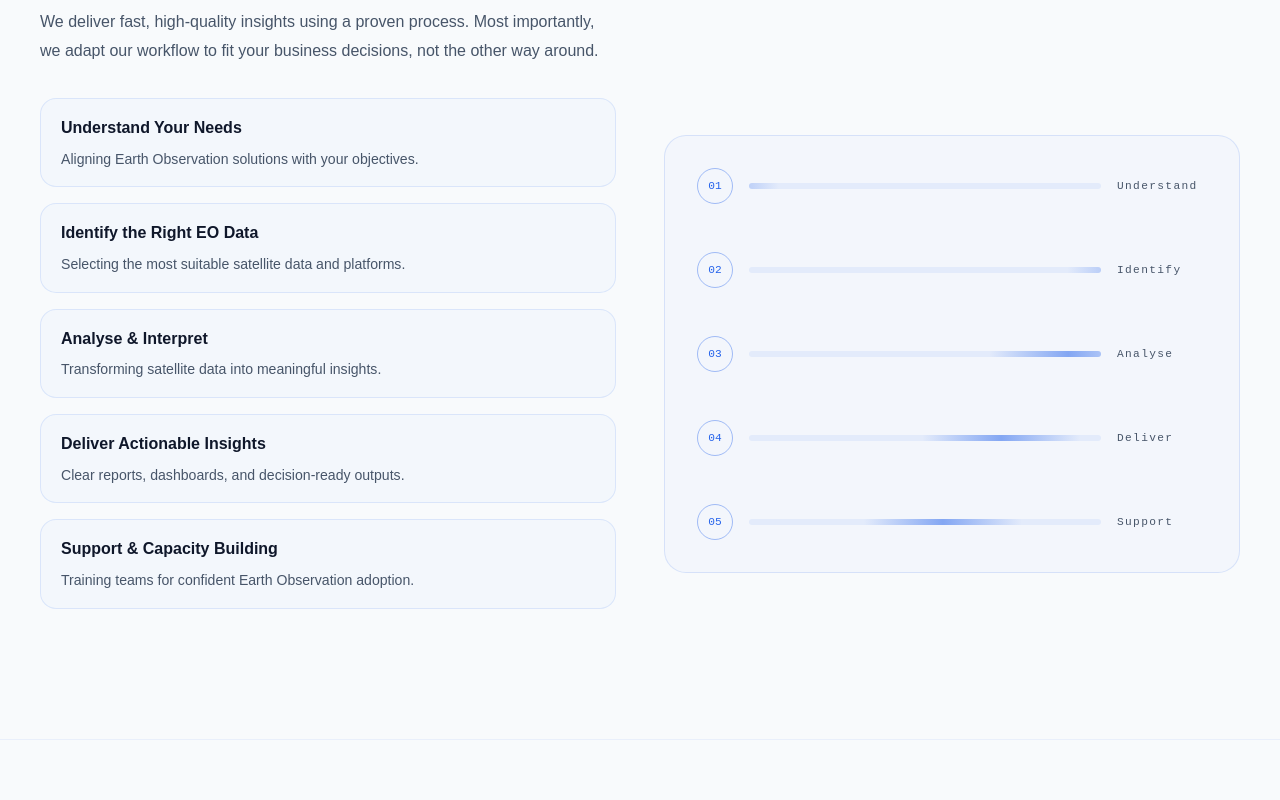
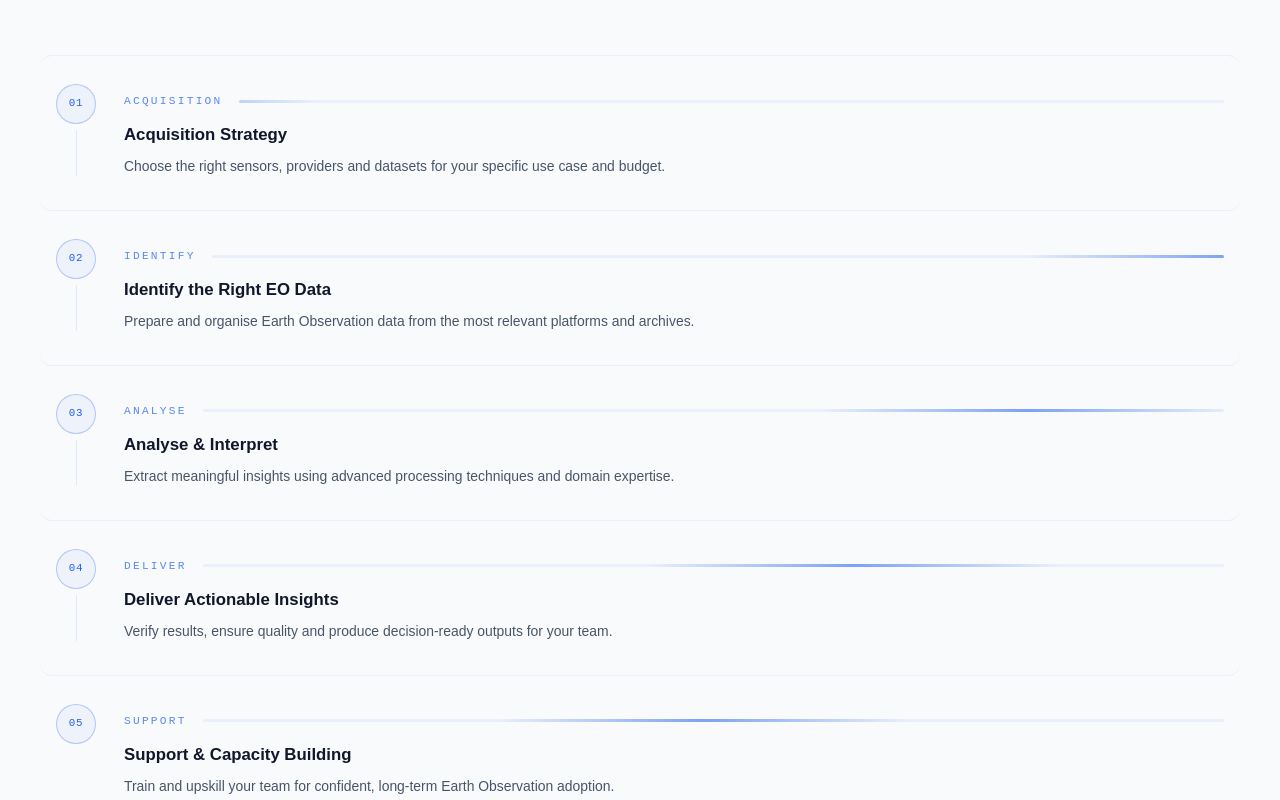
Before and after one commit to synced7x7/graphyma, a React (Vite) app in the folder client/: page /services/remote-sensing in a window 1280 px wide. Shown: the part 980-1780 px from the top of the page. Built offline with nearby package versions, Linux system fonts and the light colour scheme.

Commit message:
RS pipeline combined with pipeline card

```diff
--- a/client/src/pages/RemoteSensing.jsx
+++ b/client/src/pages/RemoteSensing.jsx
@@ -11,26 +11,36 @@ const page = {
 
 const CAPABILITIES = [
   {
-    title: 'Understand Your Needs',
-    detail: 'Aligning Earth Observation solutions with your objectives.',
+    step: 'Acquisition',
+    title: 'Acquisition Strategy',
+    detail: 'Choose the right sensors, providers and datasets for your specific use case and budget.',
+    duration: 2.8,
   },
   {
+    step: 'Identify',
     title: 'Identify the Right EO Data',
-    detail: 'Selecting the most suitable satellite data and platforms.',
+    detail: 'Prepare and organise Earth Observation data from the most relevant platforms and archives.',
+    duration: 3.05,
   },
   {
+    step: 'Analyse',
     title: 'Analyse & Interpret',
-    detail: 'Transforming satellite data into meaningful insights.',
+    detail: 'Extract meaningful insights using advanced processing techniques and domain expertise.',
+    duration: 3.3,
   },
   {
+    step: 'Deliver',
     title: 'Deliver Actionable Insights',
-    detail: 'Clear reports, dashboards, and decision-ready outputs.',
+    detail: 'Verify results, ensure quality and produce decision-ready outputs for your team.',
+    duration: 3.55,
   },
   {
+    step: 'Support',
     title: 'Support & Capacity Building',
-    detail: 'Training teams for confident Earth Observation adoption.',
+    detail: 'Train and upskill your team for confident, long-term Earth Observation adoption.',
+    duration: 3.8,
   },
-];
+]
 
 function SatelliteGraphic() {
   return (
@@ -234,7 +244,7 @@ export default function RemoteSensing() {
 
       <section className="section rs-section">
         <div className="container">
-          <div className="heritage-grid rs-section-grid">
+          <div className="rs-pipeline-header">
             <div>
               <motion.span
                 className="section-label"
@@ -255,61 +265,50 @@ export default function RemoteSensing() {
                 An intelligence pipeline
                 <span className="gradient-text rs-section-title-break">built for clarity</span>
               </motion.h2>
+            </div>
             <motion.p
               initial={{ opacity: 0, y: 22 }}
               whileInView={{ opacity: 1, y: 0 }}
               viewport={{ once: true, amount: 0.6 }}
               transition={{ duration: 0.65, delay: 0.12 }}
-                className="rs-section-copy"
+              className="rs-pipeline-copy"
             >
-                We deliver fast, high-quality insights using a proven process. Most importantly, we adapt our workflow to fit your business decisions, not the other way around.
+              We deliver fast, high-quality insights using a proven process — adapted to fit your decisions, not the other way around.
             </motion.p>
-              <motion.div
-                initial={{ opacity: 0, y: 18 }}
-                whileInView={{ opacity: 1, y: 0 }}
-                viewport={{ once: true, amount: 0.6 }}
-                transition={{ duration: 0.6, delay: 0.2 }}
-                className="rs-capability-list"
-              >
-                {CAPABILITIES.map((item) => (
+          </div>
+
+          <div className="rs-pipeline-list">
+            {CAPABILITIES.map((item, i) => (
               <motion.div
                 key={item.title}
-                    whileHover={{ y: -4 }}
-                    transition={{ duration: 0.3 }}
-                    className="rs-capability-card"
+                initial={{ opacity: 0, y: 24 }}
+                whileInView={{ opacity: 1, y: 0 }}
+                viewport={{ once: true, margin: '-40px' }}
+                transition={{ delay: i * 0.09, duration: 0.65 }}
+                whileHover={{ y: -3 }}
+                className="rs-pipeline-card"
               >
-                    <div className="rs-capability-title">{item.title}</div>
-                    <div className="rs-capability-detail">{item.detail}</div>
+                <div className="rs-pipeline-left">
+                  <div className="rs-pipeline-number">{String(i + 1).padStart(2, '0')}</div>
+                  <div className="rs-pipeline-connector" />
+                </div>
+
+                <div className="rs-pipeline-body">
+                  <div className="rs-pipeline-top">
+                    <div className="rs-pipeline-step">{item.step}</div>
+                    <div className="rs-pipeline-bar">
+                      <motion.div
+                        animate={{ x: ['-110%', '230%'] }}
+                        transition={{ duration: item.duration, repeat: Infinity, ease: 'linear' }}
+                        className="rs-pipeline-sweep"
+                      />
+                    </div>
+                  </div>
+                  <div className="rs-pipeline-title">{item.title}</div>
+                  <div className="rs-pipeline-detail">{item.detail}</div>
+                </div>
               </motion.div>
             ))}
-              </motion.div>
-            </div>
-
-            <motion.div
-              initial={{ opacity: 0, x: 30 }}
-              whileInView={{ opacity: 1, x: 0 }}
-              viewport={{ once: true }}
-              transition={{ duration: 0.8 }}
-              className="rs-orbit-wrap rs-stage-align"
-            >
-              <div className="rs-stage-card">
-                <div className="rs-stage-list">
-                  {['Understand', 'Identify', 'Analyse', 'Deliver', 'Support'].map((step, i) => (
-                    <div key={step} className="rs-stage-row">
-                      <div className="rs-stage-number">{String(i + 1).padStart(2, '0')}</div>
-                      <div className="rs-stage-bar">
-                        <motion.div
-                          animate={{ x: ['-110%', '230%'] }}
-                          transition={{ duration: 2.8 + i * 0.25, repeat: Infinity, ease: 'linear' }}
-                          className="rs-stage-sweep"
-                        />
-                      </div>
-                      <div className="rs-stage-label">{step}</div>
-                    </div>
-                  ))}
-                </div>
-              </div>
-            </motion.div>
           </div>
         </div>
       </section>
--- a/client/src/pages/styles/RemoteSensing.css
+++ b/client/src/pages/styles/RemoteSensing.css
@@ -313,3 +313,145 @@
   align-self: end;
   padding-bottom: 2.2rem;
 }
+
+
+.rs-pipeline-header {
+  display: grid;
+  grid-template-columns: 1fr 1fr;
+  gap: 3rem;
+  align-items: end;
+  margin-bottom: 3rem;
+}
+
+.rs-pipeline-copy {
+  color: var(--text-2);
+  line-height: 1.85;
+  font-size: 0.95rem;
+  padding-bottom: 0.25rem;
+}
+
+.rs-pipeline-list {
+  display: grid;
+  gap: 0;
+}
+
+.rs-pipeline-card {
+  display: flex;
+  gap: 1.75rem;
+  padding: 1.75rem 0;
+  border-bottom: 1px solid rgba(var(--accent-rgb), 0.07);
+  cursor: default;
+  transition: background 0.3s;
+  border-radius: 12px;
+  padding-left: 1rem;
+  padding-right: 1rem;
+}
+
+.rs-pipeline-card:first-child {
+  border-top: 1px solid rgba(var(--accent-rgb), 0.07);
+}
+
+.rs-pipeline-card:hover {
+  background: rgba(var(--accent-rgb), 0.025);
+}
+
+.rs-pipeline-left {
+  display: flex;
+  flex-direction: column;
+  align-items: center;
+  gap: 0;
+  flex-shrink: 0;
+}
+
+.rs-pipeline-number {
+  width: 40px;
+  height: 40px;
+  border-radius: 50%;
+  border: 1px solid rgba(var(--accent-rgb), 0.3);
+  background: rgba(var(--accent-rgb), 0.05);
+  display: flex;
+  align-items: center;
+  justify-content: center;
+  color: var(--accent);
+  font-family: var(--font-mono);
+  font-size: 0.68rem;
+  letter-spacing: 0.06em;
+  flex-shrink: 0;
+  transition: background 0.3s, border-color 0.3s;
+}
+
+.rs-pipeline-card:hover .rs-pipeline-number {
+  background: rgba(var(--accent-rgb), 0.12);
+  border-color: rgba(var(--accent-rgb), 0.55);
+}
+
+.rs-pipeline-connector {
+  width: 1px;
+  flex: 1;
+  background: rgba(var(--accent-rgb), 0.1);
+  margin: 6px 0;
+}
+
+.rs-pipeline-card:last-child .rs-pipeline-connector {
+  display: none;
+}
+
+.rs-pipeline-body {
+  flex: 1;
+  padding-top: 0.5rem;
+  padding-bottom: 0.25rem;
+}
+
+.rs-pipeline-top {
+  display: flex;
+  align-items: center;
+  gap: 1rem;
+  margin-bottom: 0.65rem;
+}
+
+.rs-pipeline-step {
+  font-family: var(--font-mono);
+  font-size: 0.7rem;
+  letter-spacing: 0.2em;
+  text-transform: uppercase;
+  color: var(--accent);
+  white-space: nowrap;
+  opacity: 0.75;
+}
+
+.rs-pipeline-bar {
+  flex: 1;
+  height: 3px;
+  border-radius: 999px;
+  background: rgba(var(--accent-rgb), 0.07);
+  position: relative;
+  overflow: hidden;
+}
+
+.rs-pipeline-sweep {
+  position: absolute;
+  inset: 0;
+  width: 40%;
+  background: linear-gradient(90deg, transparent, rgba(var(--accent-rgb), 0.55), transparent);
+}
+
+.rs-pipeline-title {
+  font-family: var(--font-display);
+  font-size: 1.05rem;
+  font-weight: 700;
+  color: var(--text);
+  margin-bottom: 0.4rem;
+}
+
+.rs-pipeline-detail {
+  color: var(--text-2);
+  font-size: 0.87rem;
+  line-height: 1.65;
+}
+
+@media (max-width: 900px) {
+  .rs-pipeline-header {
+    grid-template-columns: 1fr;
+    gap: 1rem;
+  }
+}
```
Lines whose indentation alone changed are shown as unchanged.
